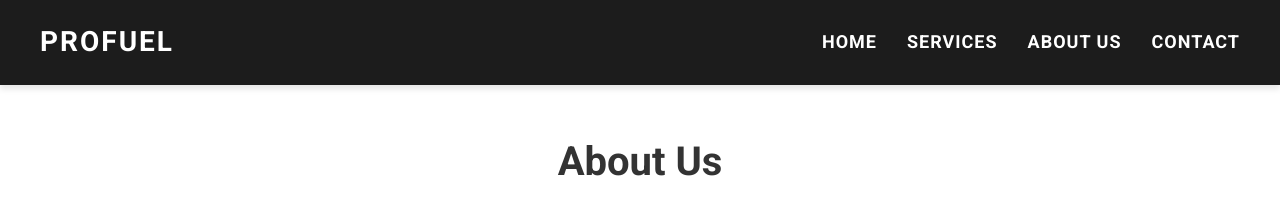
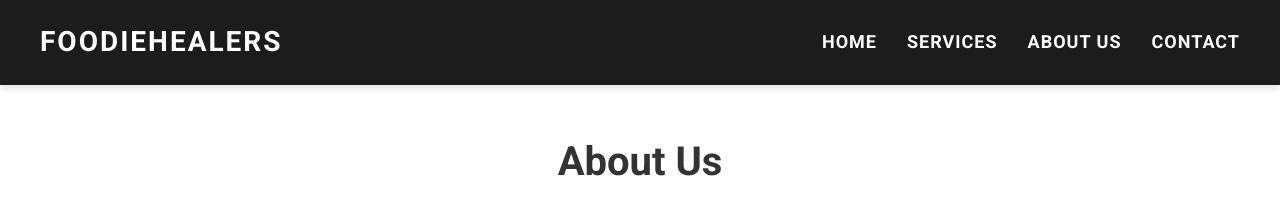
Before and after one commit to Surendar-k/Profuel, a plain HTML site: page about.html in a window 1280 px wide. Shown: the top 222 px of the page. Drawn offline with Linux system fonts and the light colour scheme.

Commit message:
Update about.html

```diff
--- a/about.html
+++ b/about.html
@@ -3,7 +3,7 @@
   <head>
     <meta charset="UTF-8" />
     <meta name="viewport" content="width=device-width, initial-scale=1.0" />
-    <title>About Us - Protein Foods</title>
+    <title>About Us - FoodieHealers </title>
     <link rel="stylesheet" href="./frontend/css/aboutstyle.css" />
     <link
       href="https://fonts.googleapis.com/css2?family=Roboto:wght@400;500;700&family=Open+Sans:wght@400;600&display=swap"
@@ -13,7 +13,7 @@
   <body>
     <!-- Navbar -->
     <header id="navbar-container">
-      <div id="website-name">Profuel</div>
+      <div id="website-name">FoodieHealers</div>
       <div id="navbar"></div>
     </header>
 
```
